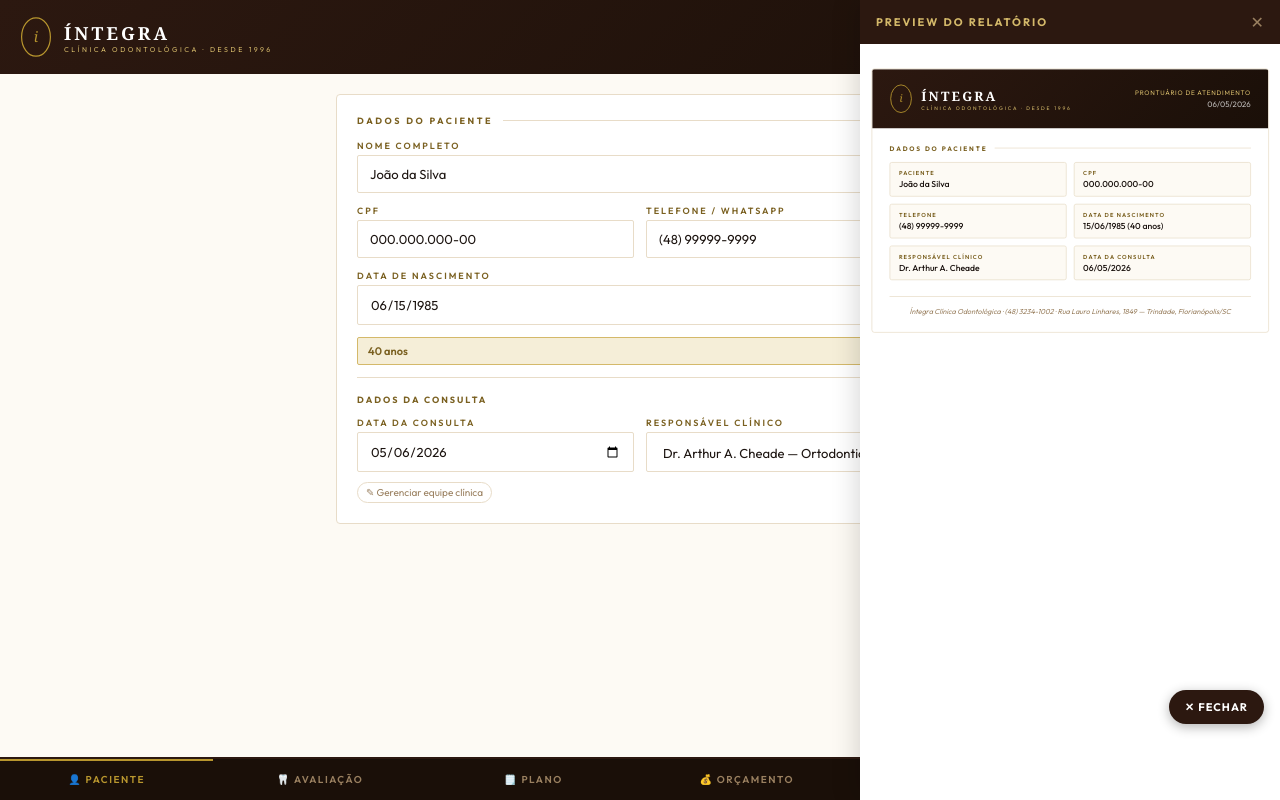
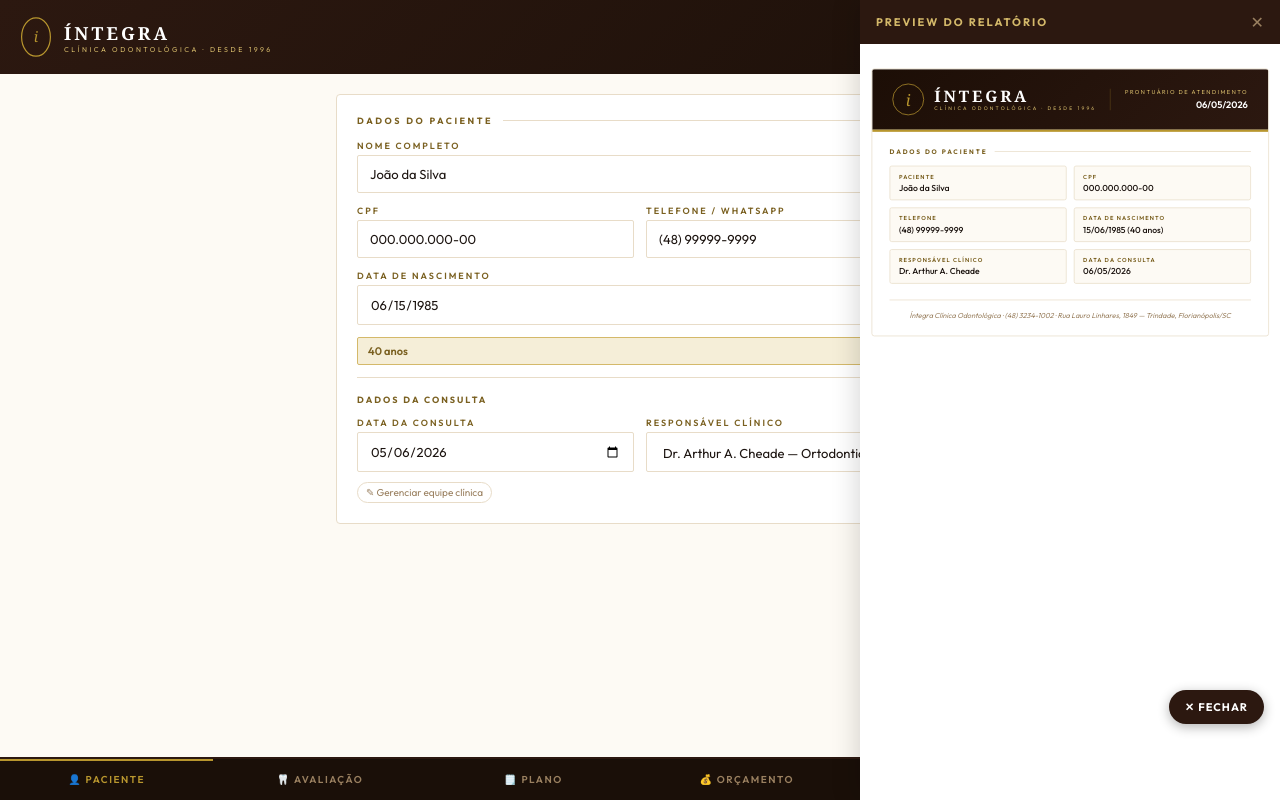
Before and after one commit to arthurfloripaaac-cell/integra-clinica, a React (Vite) app: page / in a window 1280 px wide. Both pictures are taken after a click on the element "👁 PREVIEW". Built offline with nearby package versions, Linux system fonts and the light colour scheme.

Commit message:
Update integra_unified.jsx

```diff
--- a/src/integra_unified.jsx
+++ b/src/integra_unified.jsx
@@ -2180,7 +2180,11 @@ function Relatorio({p1,p2,p3,p4State,onSalvar,salvoOk,isPreview=false}) {
   const entradaValor2=entrada?(entradaTipo==="pct"?vF*(parseFloat(entradaVal)||0)/100:(parseFloat(String(entradaVal).replace(",","."))||0)):0;
   const saldo2=entrada?Math.max(0,vF-entradaValor2):vF;
   const nb = parseInt(bp)||1, nic = parseInt(ci)||0;
-  const creditoBaseRel=(entrada&&entradaValor2>0&&saldoTipo==="parcelado")?saldo2:vF;
+  // Crédito sempre usa valor SEM desconto (PagBank não permite desconto no crédito)
+  const baseCreditoSemDesc=(entrada&&entradaValor2>0&&saldoTipo==="parcelado")
+    ?(entrada?Math.max(0,vB-(entrada?(entradaTipo==="pct"?vB*(parseFloat(entradaVal)||0)/100:(parseFloat(String(entradaVal).replace(",","."))||0)):0)):vB)
+    :vB;
+  const creditoBaseRel=(entrada&&entradaValor2>0&&saldoTipo==="parcelado")?baseCreditoSemDesc:vB;
   const tC = creditoBaseRel>0?[1,2,3,4,5,6,7,8,9,10,11,12,18].map(n=>({n,...(plano==="hora"?calcCreditoHora(creditoBaseRel,n):calcCredito14dias(creditoBaseRel,n))})):[];
 
   const defaultItensRel = PROC_BASE.map(p => ({id:p.id,ativo:false,valor:String(p.valorPadrao).replace(".",","),dentes:[],subtipos:{},regiao:p.id==="profilaxia"?"boca":p.id==="clareamento"?"boca":null,qtd:1}));
@@ -2237,14 +2241,19 @@ function Relatorio({p1,p2,p3,p4State,onSalvar,salvoOk,isPreview=false}) {
       <div style={{background:"#fff",border:"1px solid "+BORDER,borderRadius:4,overflow:"hidden"}}>
 
         {/* Cabeçalho */}
-        <div style={{background:"linear-gradient(135deg,#2C1810,#1A0F08)",padding:"20px 24px",display:"flex",alignItems:"center",justifyContent:"space-between"}}>
-          <div style={{display:"flex",alignItems:"center",gap:12}}>
-            <svg width="32" height="42" viewBox="0 0 40 52" fill="none"><ellipse cx="20" cy="26" rx="18" ry="24" stroke={GOLD} strokeWidth="1.5"/><text x="20" y="32" textAnchor="middle" fontFamily="Georgia" fontSize="18" fontStyle="italic" fill={GOLD}>i</text></svg>
-            <div><div style={{fontFamily:"Georgia",fontSize:18,fontWeight:700,color:"#fff",letterSpacing:3,textTransform:"uppercase"}}>Íntegra</div><div style={{fontSize:7,letterSpacing:2.5,color:GOLD_LIGHT,textTransform:"uppercase"}}>Clínica Odontológica · Desde 1996</div></div>
-          </div>
-          <div style={{textAlign:"right"}}>
-            <div style={{fontSize:9,color:GOLD_LIGHT,letterSpacing:1,marginBottom:4}}>PRONTUÁRIO DE ATENDIMENTO</div>
-            <div style={{fontSize:11,color:"rgba(255,255,255,0.7)"}}>{dataFmt(dataConsulta)}</div>
+        <div style={{background:"linear-gradient(135deg,#1C0E06 0%,#2C1810 100%)",padding:"20px 28px",display:"flex",alignItems:"center",justifyContent:"space-between",borderBottom:"3px solid "+GOLD}}>
+          <div style={{display:"flex",alignItems:"center",gap:14}}>
+            <div style={{width:44,height:44,borderRadius:"50%",border:"1.5px solid "+GOLD,display:"flex",alignItems:"center",justifyContent:"center",flexShrink:0}}>
+              <span style={{fontFamily:"Georgia",fontSize:22,fontStyle:"italic",color:GOLD}}>i</span>
+            </div>
+            <div>
+              <div style={{fontFamily:"Georgia,serif",fontSize:22,fontWeight:700,color:"#fff",letterSpacing:4,textTransform:"uppercase",lineHeight:1}}>Íntegra</div>
+              <div style={{fontSize:7,letterSpacing:3,color:GOLD_LIGHT,textTransform:"uppercase",marginTop:3}}>Clínica Odontológica · Desde 1996</div>
+            </div>
+          </div>
+          <div style={{textAlign:"right",borderLeft:"1px solid rgba(184,150,46,0.3)",paddingLeft:20}}>
+            <div style={{fontSize:8,color:GOLD_LIGHT,letterSpacing:2,textTransform:"uppercase",marginBottom:4}}>Prontuário de Atendimento</div>
+            <div style={{fontSize:13,color:"#fff",fontWeight:600}}>{dataFmt(dataConsulta)}</div>
           </div>
         </div>
 
@@ -2356,7 +2365,7 @@ function Relatorio({p1,p2,p3,p4State,onSalvar,salvoOk,isPreview=false}) {
               <div style={{flex:1,height:1,background:BORDER}}/>
             </div>
 
-            {/* Valor + formas à vista — tudo numa linha limpa */}
+            {/* Valor + formas à vista — tipografia uniforme */}
             {(()=>{
               const formasAv=["pix","dinheiro","debito"].filter(id=>fc.includes(id));
               const bolAv=fc.includes("boleto")&&bm==="avista";
@@ -2364,18 +2373,23 @@ function Relatorio({p1,p2,p3,p4State,onSalvar,salvoOk,isPreview=false}) {
               const nomes={pix:"PIX",dinheiro:"Dinheiro",debito:"Cartão de débito",boleto:"Boleto"};
               const lb=todas.map(id=>nomes[id]).join(" · ");
               return(
-                <div style={{padding:"11px 14px",background:GOLD_PALE,border:"1px solid "+GOLD,borderRadius:3,marginBottom:10}}>
-                  <div style={{display:"flex",justifyContent:"space-between",alignItems:"center",marginBottom:lb?4:0}}>
-                    {dp>0
-                      ?<div style={{display:"flex",alignItems:"baseline",gap:8}}>
-                          <span style={{fontSize:13,color:GOLD_DARK}}>{fmt2(vF)}</span>
-                          <span style={{fontSize:11,color:"#9A8060"}}>({dp}% desc. sobre {fmt2(vB)})</span>
-                        </div>
-                      :<span style={{fontSize:13,color:GOLD_DARK}}>{fmt2(vF)}</span>
-                    }
-                    {lb&&<span style={{fontSize:11,fontWeight:600,color:GOLD_DARK}}>{lb}</span>}
+                <div style={{padding:"12px 14px",background:GOLD_PALE,border:"1px solid "+GOLD,borderRadius:3,marginBottom:10}}>
+                  <div style={{display:"flex",justifyContent:"space-between",alignItems:"center",flexWrap:"wrap",gap:8}}>
+                    <div style={{display:"flex",alignItems:"center",gap:10,flexWrap:"wrap"}}>
+                      {dp>0?(
+                        <>
+                          <span style={{fontSize:12,color:GOLD_DARK}}>{fmt2(vB)}</span>
+                          <span style={{fontSize:11,color:"#9A8060"}}>→</span>
+                          <span style={{fontSize:12,color:GOLD_DARK}}>{fmt2(vF)}</span>
+                          <span style={{fontSize:11,color:"#9A8060"}}>({dp}% de desconto)</span>
+                        </>
+                      ):(
+                        <span style={{fontSize:12,color:GOLD_DARK}}>{fmt2(vF)}</span>
+                      )}
+                    </div>
+                    {lb&&<span style={{fontSize:12,color:GOLD_DARK,flexShrink:0}}>{lb}</span>}
                   </div>
-                  {fc.includes("debito")&&<div style={{fontSize:9,color:"#9A8060"}}>Taxa 1,99% PagBank no débito</div>}
+                  {fc.includes("debito")&&<div style={{fontSize:9,color:"#9A8060",marginTop:3}}>Taxa 1,99% PagBank no débito</div>}
                 </div>
               );
             })()}
@@ -2496,7 +2510,7 @@ function App() {
 
   return (
     <div style={{paddingBottom:64,fontFamily:"'Outfit',system-ui,sans-serif",background:"#FDFAF4",minHeight:"100vh"}}>
-      <Header/>
+      {pag!=="rel"&&<Header/>}
 
       {/* Botão Preview flutuante */}
       {pag!=="rel"&&(
```
